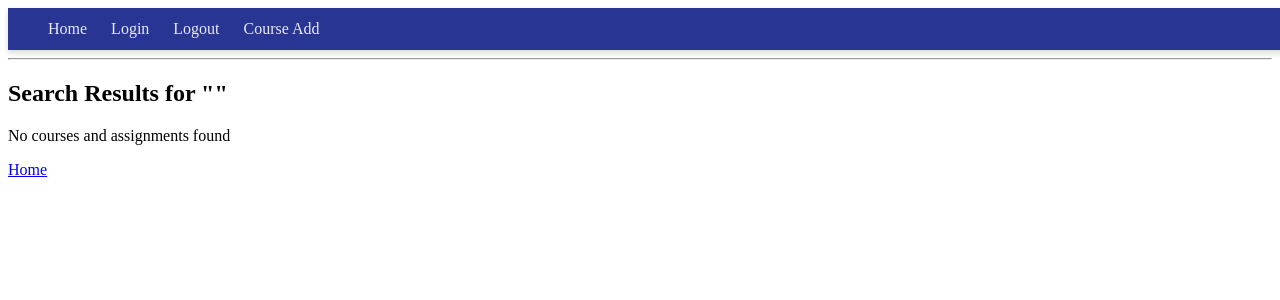
After one commit to addisonschleigh/CMPE131-Project, a Flask app: page /search in a window 1280 px wide. The commit adds this page. Shown: the top 300 px of the page. Run offline with Flask 3, Linux system fonts and the light colour scheme.

Commit message:
Adding the search feature to search for courses and assignments

```diff
--- a/app/main/routes.py
+++ b/app/main/routes.py
@@ -74,3 +74,37 @@ def submit_assignment(course_name, section_name, assignment_name):
     flash(f"'{assignment_name}' submitted", "success")
     print(role)
     return redirect(url_for('main.feature', course_name=course_name, section_name=section_name, role=role))
+
+@main_bp.route('/search')
+def search():
+    query = request.args.get('query') or request.args.get('search') or ""
+    query = query.lower()
+    course_results = []
+    assignment_results = []
+
+    # Search courses
+    for course_name, section_name in courses.items():
+        if query in course_name.lower() or query in section_name.lower():
+            course_results.append({
+                'course_name': course_name,
+                'section_name': section_name
+            })
+
+    # Search assignments
+    for course_name, assignment_list in assignments_by_course.items():
+        for assignment in assignment_list:
+            if query in assignment["name"].lower():
+                assignment_results.append({
+                    'course_name': course_name,
+                    'section_name': assignment["section"],
+                    'assignment_name': assignment["name"],
+                    'points': assignment["points"]
+                })
+
+    return render_template(
+        'main/search.html',
+        query=query,
+        course_results=course_results,
+        assignment_results=assignment_results,
+        role=role
+    )
--- a/app/main/templates/main/index.html
+++ b/app/main/templates/main/index.html
@@ -2,6 +2,12 @@
 
 {% block content %}
     <h1 class="dashboard">Welcome to LearnQuest!</h1>
+
+        <!-- Search Bar -->
+        <form action="{{ url_for('main.search') }}" method="get" class="search-form">
+            <input type="text" name="search" placeholder="Search courses and assignments here" required>
+            <button type="submit">Search</button>
+        </form>
     {% if courses %}
         <div class="classes">
     {% for key,value in courses.items() %}
--- /dev/null
+++ b/app/main/templates/main/search.html
@@ -0,0 +1,23 @@
+{% extends "base.html" %}
+{% block content %}
+<h2>Search Results for "{{ query }}"</h2>
+
+{% if courses %}
+<h3>Courses</h3>
+<ul>
+  {% for course in courses %}
+  <li>
+   <a href="{{ url_for('main.feature', course_name=course.name, section_name=course.section, role=role) }}">
+     {{ assignment.name }} ({{ assignment.course }} - Section {{ assignment.section }})
+   </a>
+  </li>
+  {% endfor %}
+</ul>
+{% endif %}
+
+{% if not courses and not assignments %}
+<p>No courses and assignments found</p>
+{% endif %}
+
+<a href="{{ url_for('main.index', role=role) }}">Home</a>
+{% endblock %}
```
Also changed, not shown: app/app.db.
